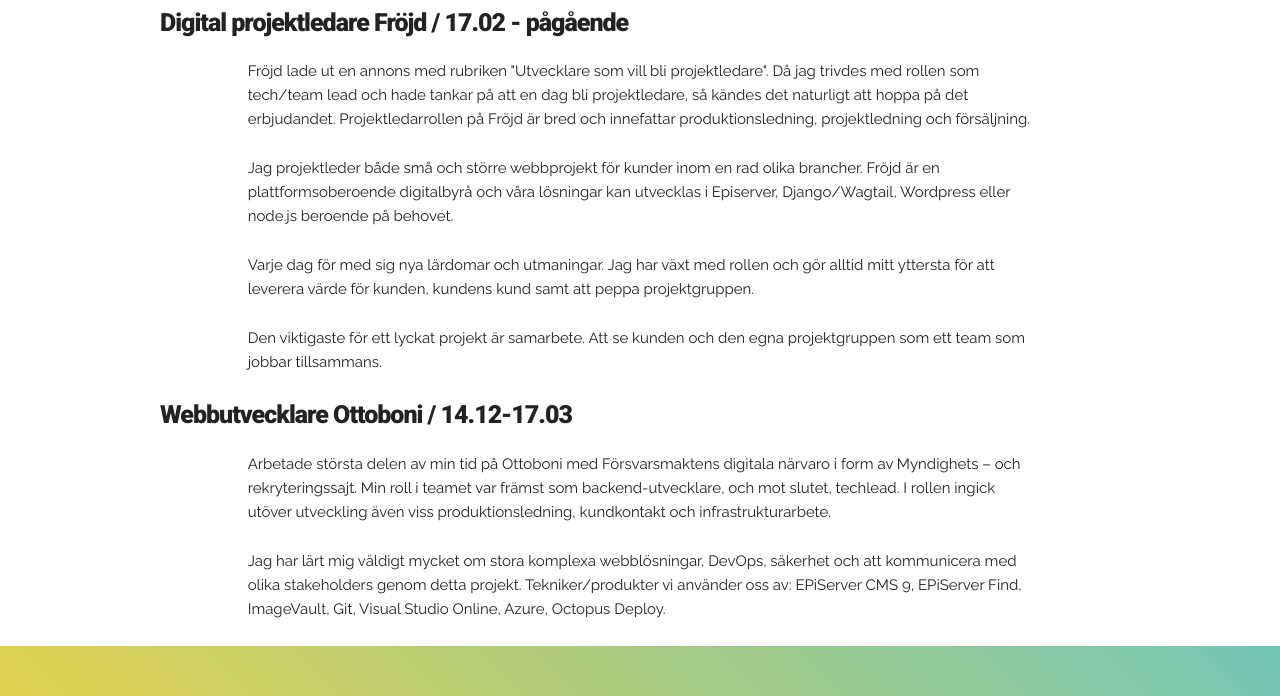
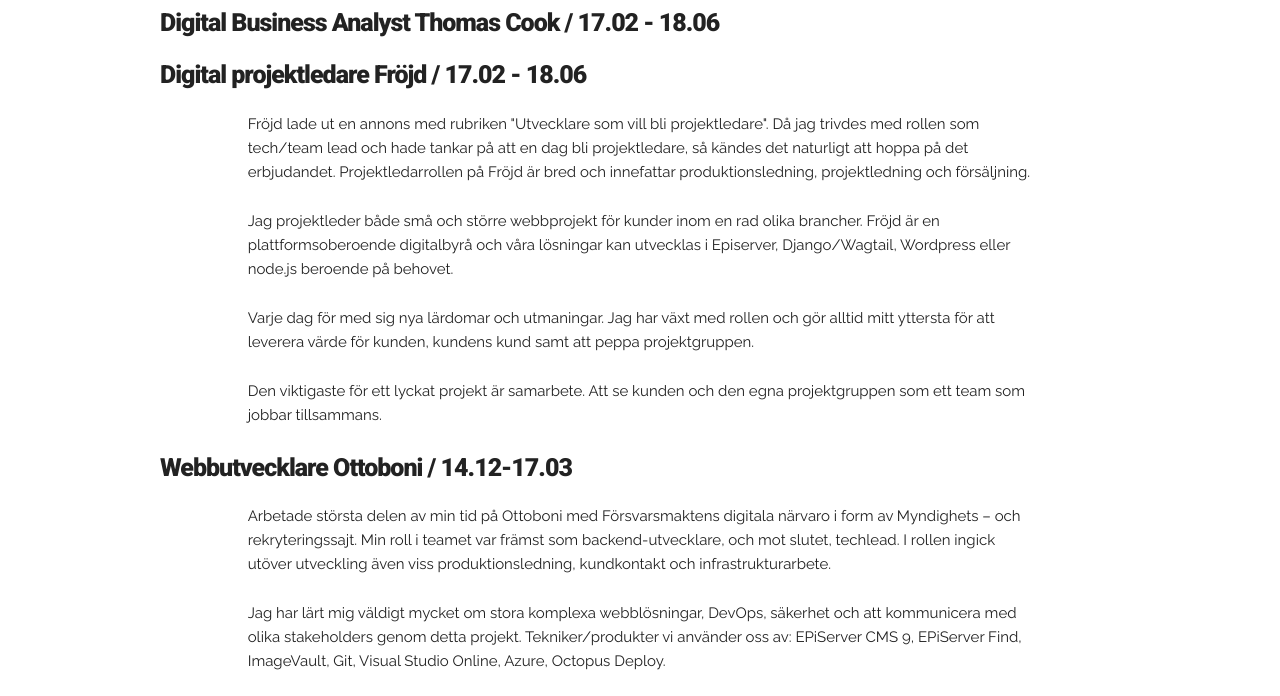
Before and after one commit to Ninodeluxe/ninodeluxe.github.io, a plain HTML site: page about.html in a window 1280 px wide. Shown: the part 404-1100 px from the top of the page. Drawn offline with nearby package versions, Linux system fonts and the light colour scheme.

Commit message:
Update new job

```diff
--- a/about.html
+++ b/about.html
@@ -45,7 +45,9 @@
         <div class="s- row">
             <div class="eleven columns">
                 <h2>Arbete</h2>
-                <h3>Digital projektledare Fröjd / 17.02 - pågående</h3>
+                <h3>Digital Business Analyst Thomas Cook / 17.02 - 18.06</h3>
+                <div class="text"></div>
+                <h3>Digital projektledare Fröjd / 17.02 - 18.06</h3>
                 <div class="text">
                     <p>
                         Fröjd lade ut en annons med rubriken "Utvecklare som vill bli projektledare". Då jag trivdes med rollen som tech/team lead och hade tankar på att en dag bli projektledare, så kändes det naturligt att hoppa på det erbjudandet. Projektledarrollen på Fröjd är bred och innefattar produktionsledning, projektledning och försäljning.
```
